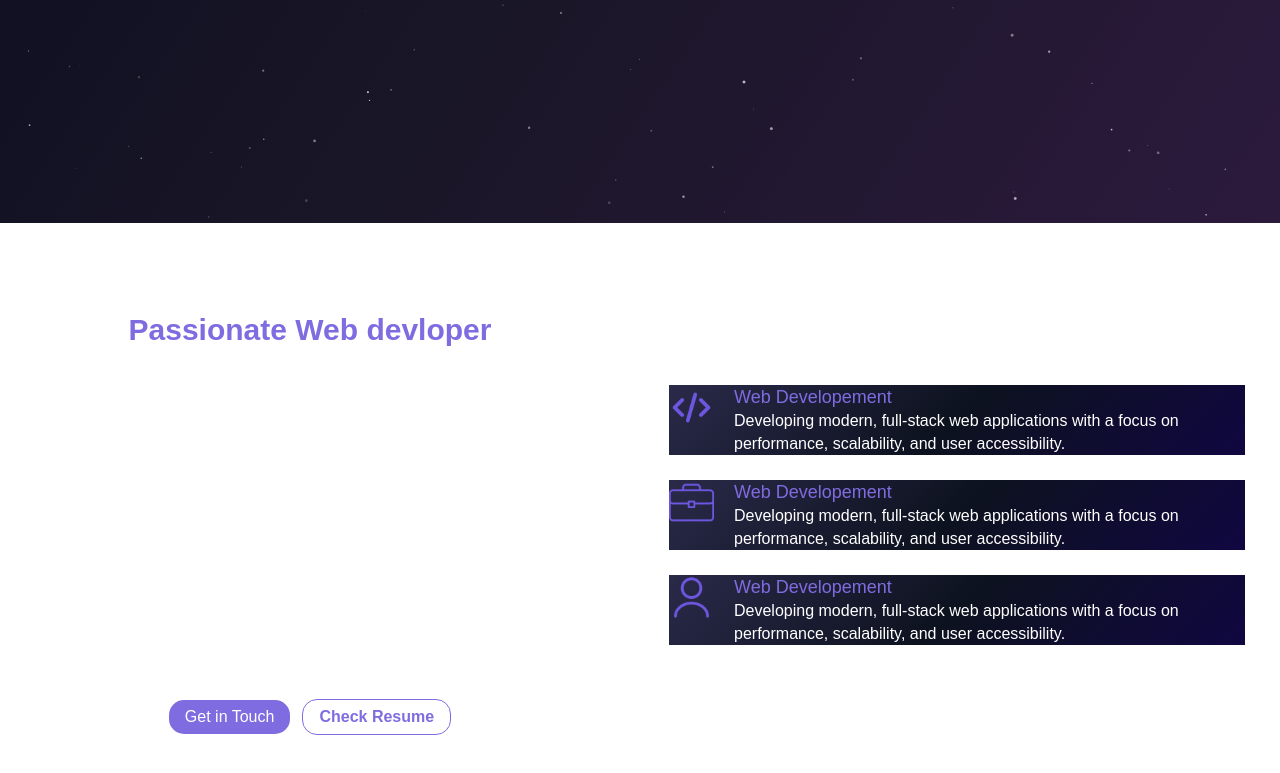
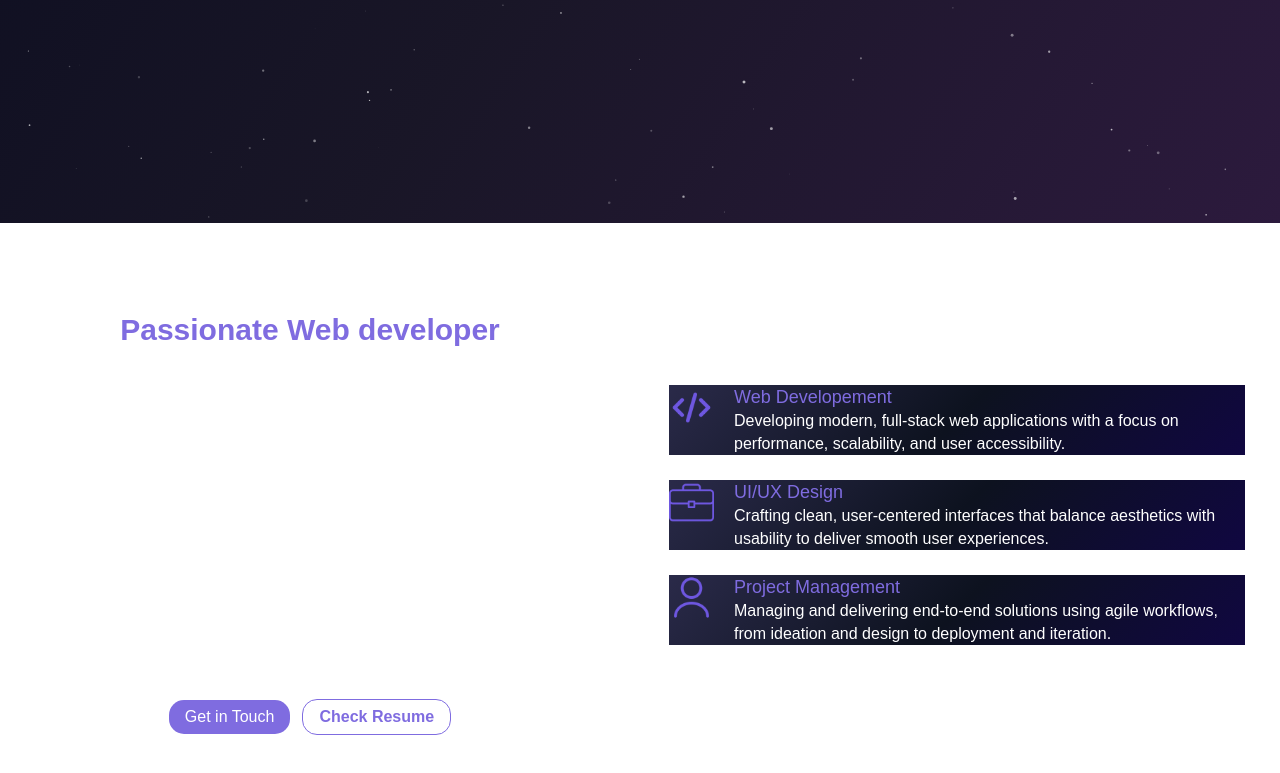
Before and after one commit to zh012948/frontend-portfolio, a React (Vite) app: page / in a window 1280 px wide. Shown: the part 637-1410 px from the top of the page. Built offline with nearby package versions, Linux system fonts and the light colour scheme.

Commit message:
MERN Stack

```diff
--- a/src/components/About.jsx
+++ b/src/components/About.jsx
@@ -17,7 +17,7 @@ export default function About() {
 
                     <div className="about-content">
                         <p className="role">
-                            Passionate Web devloper
+                            Passionate Web developer
                         </p>
 
                         <p className="content">
--- a/src/components/AboutBox.jsx
+++ b/src/components/AboutBox.jsx
@@ -14,11 +14,11 @@ export default function AboutBox(props) {
                 <div className="box-content">
 
                     <div className="title">
-                        Web Developement
+                        {props.title}
                     </div>
 
                     <div className="content">
-                        Developing modern, full-stack web applications with a focus on performance, scalability, and user accessibility.
+                        {props.description}
                     </div>
 
                 </div>
--- a/src/styles/About.css
+++ b/src/styles/About.css
@@ -93,6 +93,7 @@
         align-items: center;
         padding: 35px;
         flex-direction: row;
+
     }
 
 
```
